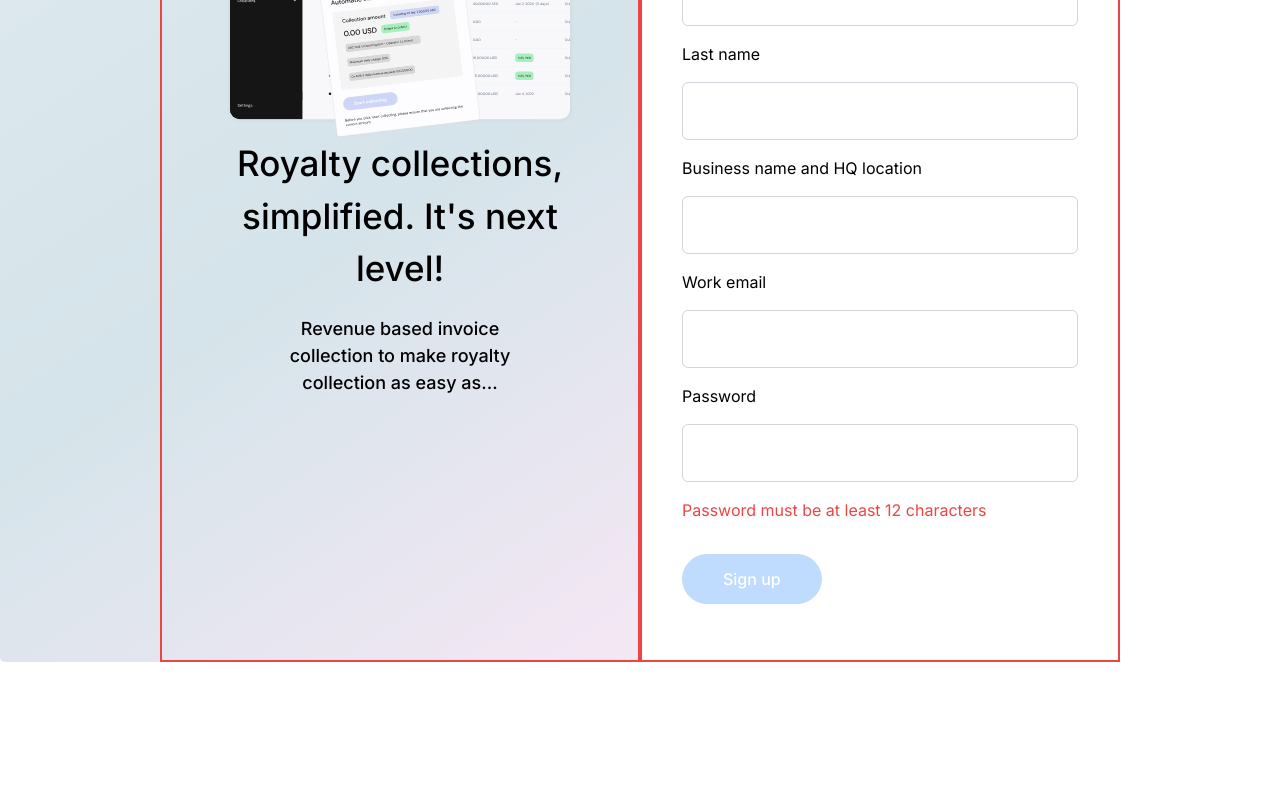
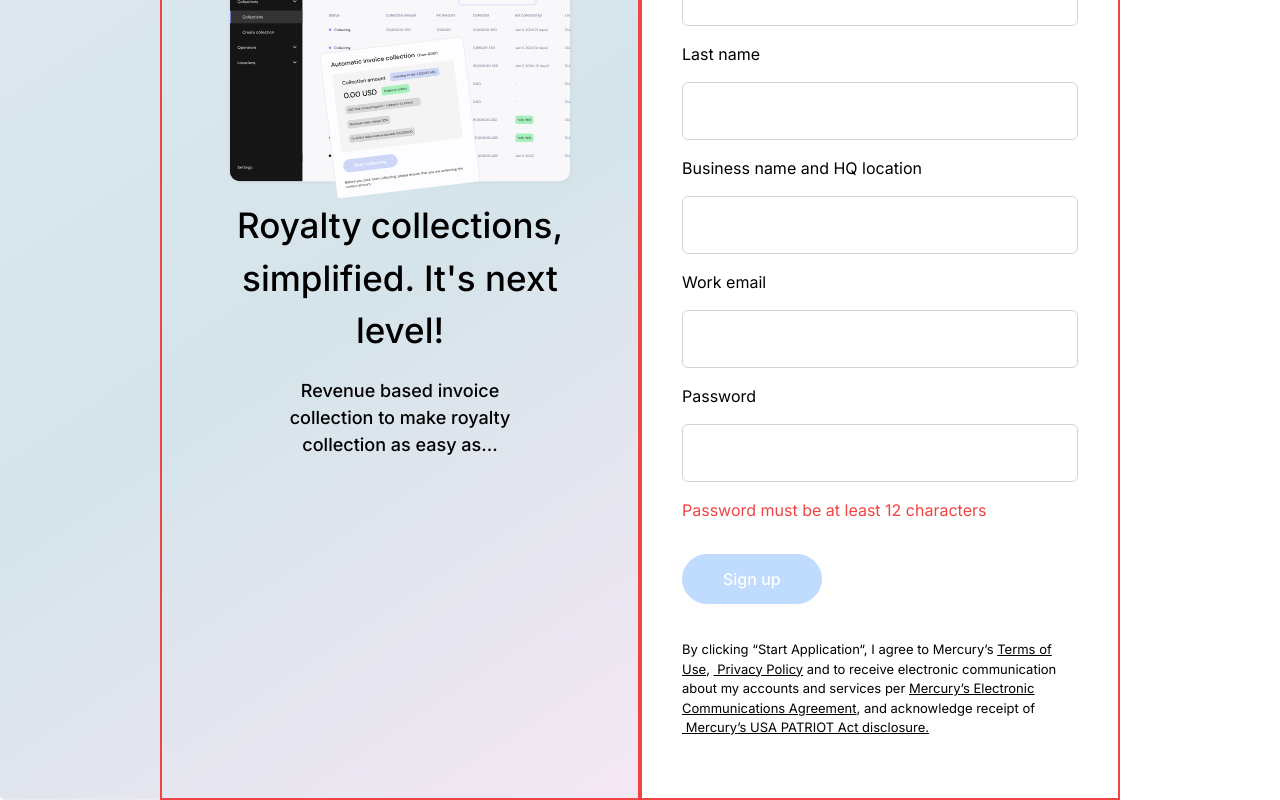
Before and after one commit to allenarduino/technical-test, a Next.js app: page /signup in a window 1280 px wide. Shown: the part 370-1170 px from the top of the page. Before the commit the page ends 1032 px from the top, so only its background shows below. Built offline with nearby package versions, Linux system fonts and the light colour scheme.

Commit message:
Added the text at the bottom of the form

```diff
--- a/src/app/signup/page.tsx
+++ b/src/app/signup/page.tsx
@@ -96,6 +96,12 @@ const Signup: React.FC<SignupProps> = () => {
                                     className="border-[1px]  bg-blue-200 cursor-pointer text-white border-blue-200 md:px-10 md:py-3  px-5 py-2 rounded-full font-medium" />
 
                             </div>
+
+                            <div className="text-wrapper text-[13px] py-5">
+                                By clicking “Start Application“, I agree to Mercury’s <a href="#" className="underline">Terms of Use</a>, <a href="#" className="underline"> Privacy Policy</a> and to receive electronic communication about my accounts and services per <a href="#" className="underline">Mercury’s Electronic Communications Agreement</a>, and acknowledge receipt of <a href="#" className="underline"> Mercury’s USA PATRIOT Act disclosure.</a>
+                            </div>
+
+
                         </form>
                     </div>
                 </div>
```
